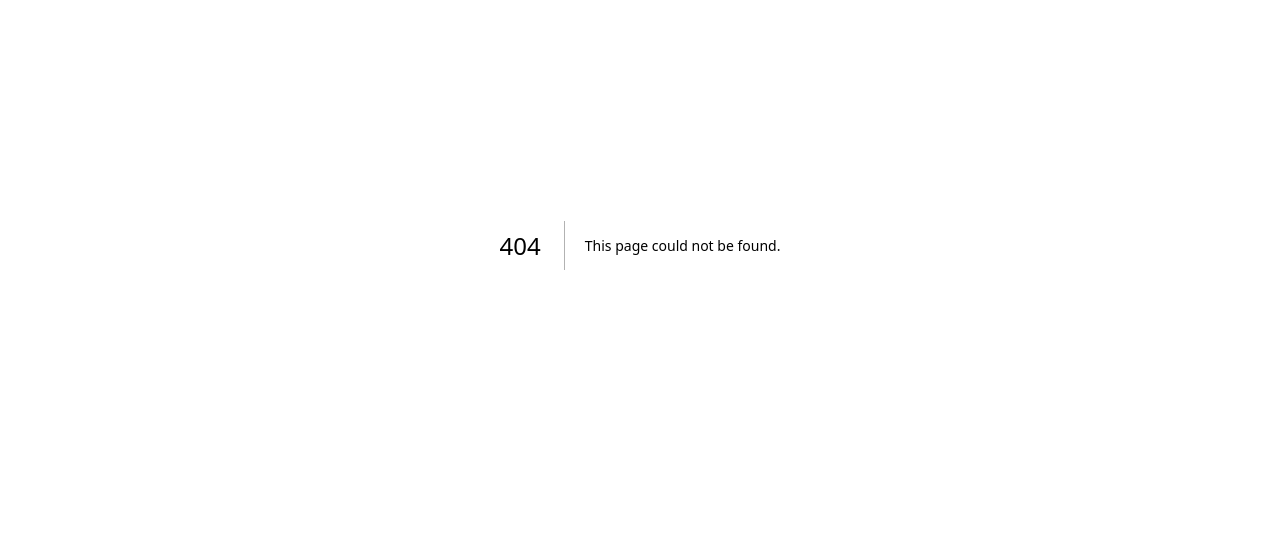
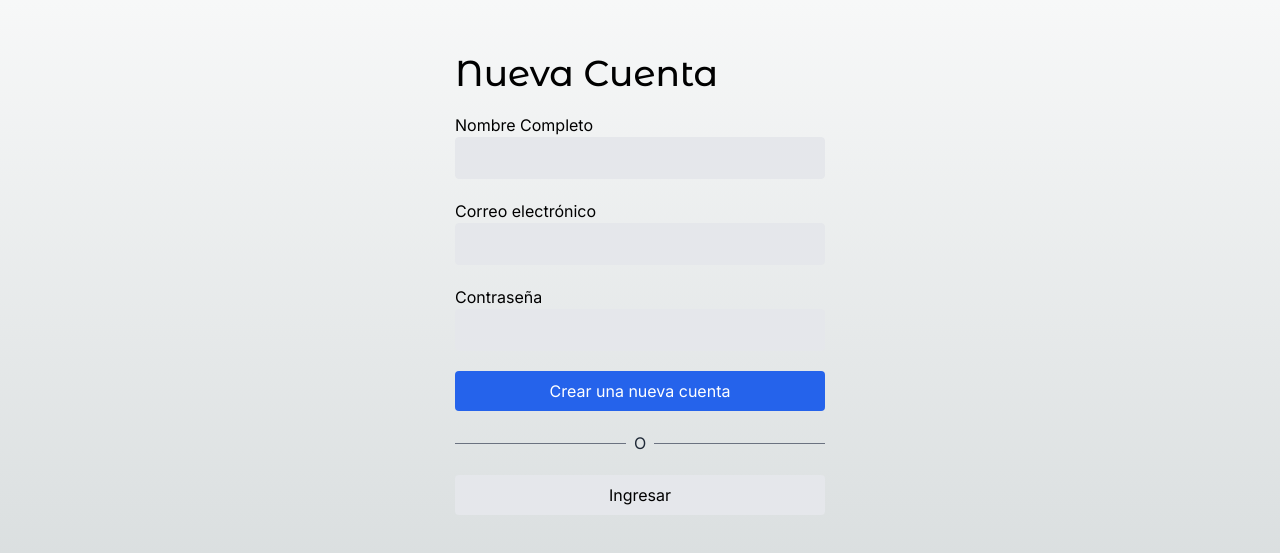
Before and after one commit to danielmiranda0099/teslo-shop-nextjs, a Next.js app: page /auth/new-account in a window 1280 px wide. Before the commit this address had no page. Shown: the part 155-708 px from the top of the page. Built offline with nearby package versions, Linux system fonts and the light colour scheme.

Commit message:
[ADD IU] Footer / Page login, New Account and layout

```diff
--- a/src/app/(shop)/layout.tsx
+++ b/src/app/(shop)/layout.tsx
@@ -1,4 +1,4 @@
-import { SidebarMenu, TopMenu } from "@/components/ui";
+import { Footer, SidebarMenu, TopMenu } from "@/components/ui";
 
 export default function ShopLayout({
   children,
@@ -12,6 +12,8 @@ export default function ShopLayout({
       <div className="px-0 sm:px-10">
         {children}
       </div>
+
+      <Footer />
     </main>
   );
 }
--- /dev/null
+++ b/src/app/auth/layout.tsx
@@ -0,0 +1,11 @@
+
+
+export default function AuthLayout({children}: { children: React.ReactNode }) {
+  return (
+    <main className="flex justify-center">
+      <div className="w-full sm:w-[450px] px-10">
+        { children }
+      </div>
+    </main>
+  )
+}
--- /dev/null
+++ b/src/app/auth/login/page.tsx
@@ -0,0 +1,49 @@
+
+
+
+import { titleFont } from '@/fonts-next/fonts';
+import Link from 'next/link';
+
+export default function LoginPage() {
+  return (
+    <main className="flex flex-col min-h-screen pt-32 sm:pt-52">
+
+      <h1 className={ `${ titleFont.className } text-4xl mb-5` }>Ingresar</h1>
+
+      <div className="flex flex-col">
+
+        <label htmlFor="email">Correo electrónico</label>
+        <input
+          className="px-5 py-2 border bg-gray-200 rounded mb-5"
+          type="email" />
+
+
+        <label htmlFor="email">Contraseña</label>
+        <input
+          className="px-5 py-2 border bg-gray-200 rounded mb-5"
+          type="email" />
+
+        <button
+
+          className="btn-primary">
+          Ingresar
+        </button>
+
+
+        {/* divisor l ine */ }
+        <div className="flex items-center my-5">
+          <div className="flex-1 border-t border-gray-500"></div>
+          <div className="px-2 text-gray-800">O</div>
+          <div className="flex-1 border-t border-gray-500"></div>
+        </div>
+
+        <Link
+          href="/auth/new-account"
+          className="btn-secondary text-center">
+          Crear una nueva cuenta
+        </Link>
+
+      </div>
+    </main>
+  );
+}
--- /dev/null
+++ b/src/app/auth/new-account/page.tsx
@@ -0,0 +1,43 @@
+import { titleFont } from "@/fonts-next/fonts";
+import Link from "next/link";
+
+export default function NewAccountPage() {
+  return (
+    <main className="flex flex-col min-h-screen pt-32 sm:pt-52">
+      <h1 className={`${titleFont.className} text-4xl mb-5`}>Nueva Cuenta</h1>
+
+      <div className="flex flex-col">
+        <label htmlFor="name">Nombre Completo</label>
+        <input
+          className="px-5 py-2 border bg-gray-200 rounded mb-5"
+          type="text"
+        />
+
+        <label htmlFor="email">Correo electrónico</label>
+        <input
+          className="px-5 py-2 border bg-gray-200 rounded mb-5"
+          type="email"
+        />
+
+        <label htmlFor="email">Contraseña</label>
+        <input
+          className="px-5 py-2 border bg-gray-200 rounded mb-5"
+          type="email"
+        />
+
+        <button className="btn-primary">Crear una nueva cuenta</button>
+
+        {/* divisor l ine */}
+        <div className="flex items-center my-5">
+          <div className="flex-1 border-t border-gray-500"></div>
+          <div className="px-2 text-gray-800">O</div>
+          <div className="flex-1 border-t border-gray-500"></div>
+        </div>
+
+        <Link href="/auth/login" className="btn-secondary text-center">
+          Ingresar
+        </Link>
+      </div>
+    </main>
+  );
+}
--- /dev/null
+++ b/src/components/ui/Footer.tsx
@@ -0,0 +1,18 @@
+import { titleFont } from "@/fonts-next/fonts";
+import Link from "next/link";
+
+export function Footer() {
+  return (
+    <div className="flex w-full justify-center text-xs mb-10">
+      <Link href="/" className="mx-3">
+        <span className={`${titleFont.className} antialiased font-bold`}>Teslo</span>
+        <span>| Shop</span>
+        <span>© { new Date().getFullYear() }</span>
+      </Link>
+
+      <Link href="/" className="mx-3">Privacidad Y Legal</Link>
+
+      <Link href="/" className="mx-3">Ubicaciones</Link>
+    </div>
+  )
+}
--- a/src/components/ui/index.ts
+++ b/src/components/ui/index.ts
@@ -1,7 +1,5 @@
+export { Footer } from "./Footer";
 export { Title } from "./title/Title";
-
 export { PageNotFound } from "./not-found/PageNotFound";
-
 export { TopMenu } from "./top-menu/TopMenu";
-
 export { SidebarMenu } from "./sidebar-menu/SidebarMenu";
```
